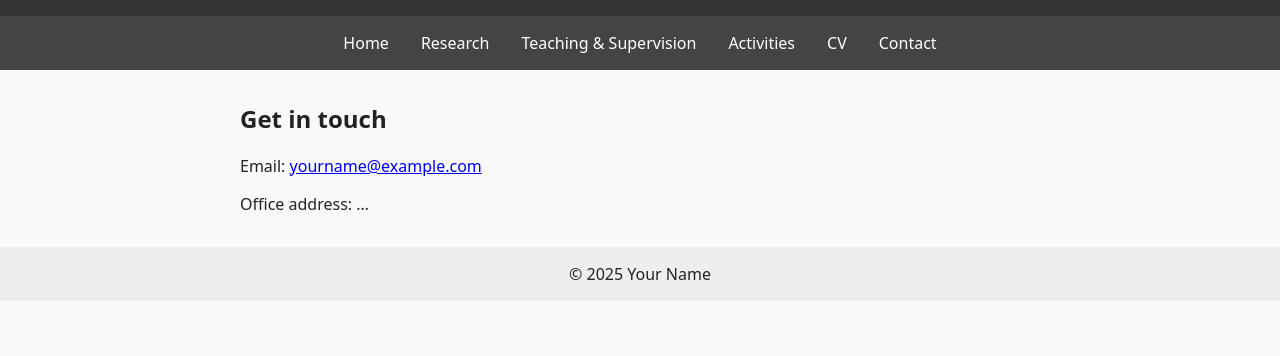
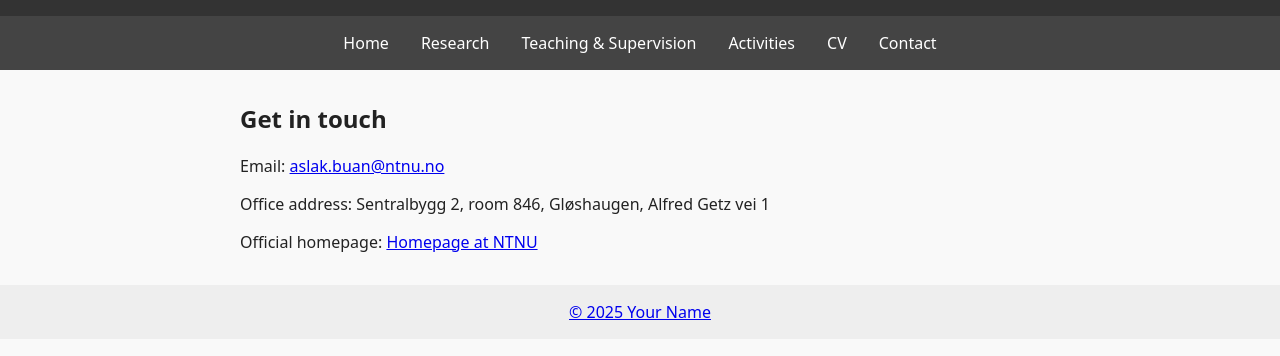
Before and after one commit to aslakb/aslakb.github.io, a plain HTML site: page contact.html in a window 1280 px wide. Shown: the part 102-458 px from the top of the page. Drawn offline with Linux system fonts and the light colour scheme.

Commit message:
Add files via upload

```diff
--- a/contact.html
+++ b/contact.html
@@ -18,8 +18,9 @@
   </nav>
   <main>
     <h2>Get in touch</h2>
-    <p>Email: <a href="mailto:yourname@example.com">yourname@example.com</a></p>
-    <p>Office address: …</p>
+    <p>Email: <a href="mailto:aslak.buan@ntnu.no">aslak.buan@ntnu.no</a></p>
+    <p>Office address: Sentralbygg 2,  room 846,  Gløshaugen,  Alfred Getz vei 1</p>
+<p>Official homepage: <a href="https://www.ntnu.edu/employees/aslak.buan"> Homepage at NTNU</p>
   </main>
   <footer>&copy; 2025 Your Name</footer>
 </body>
```
